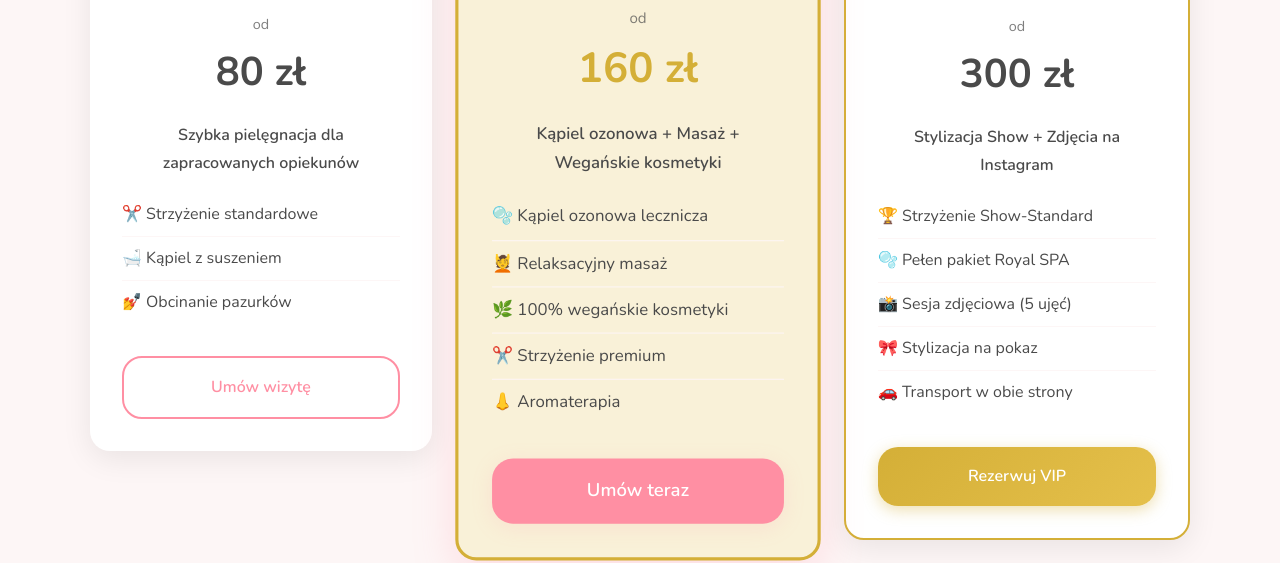
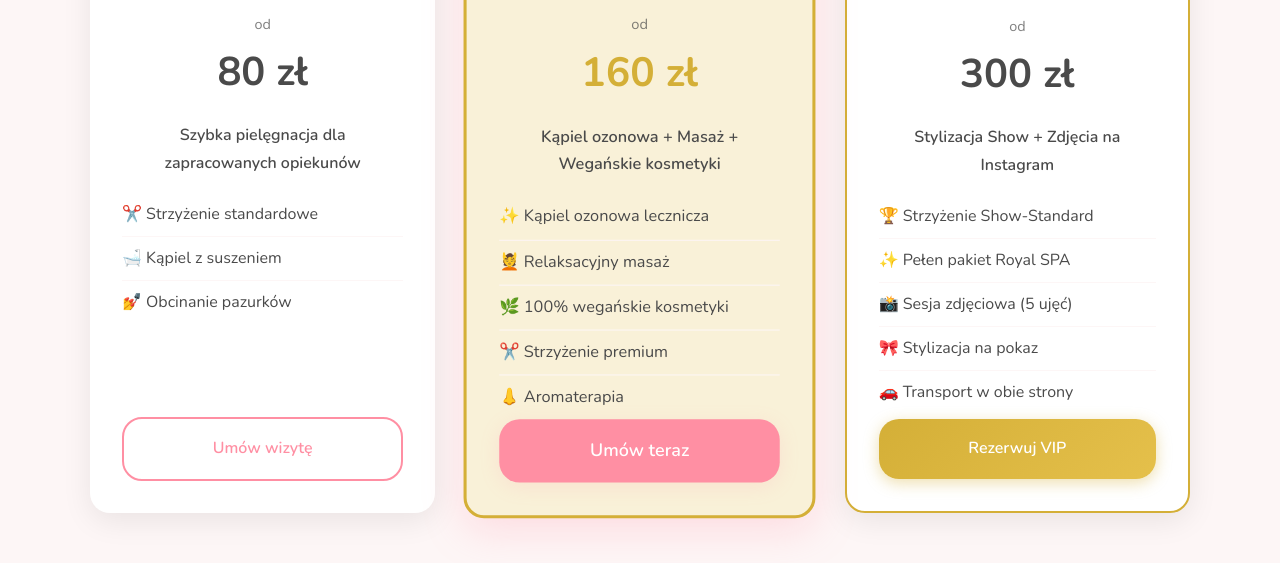
Before and after one commit to progreswwa/puchate-lapki, a plain HTML site: page index.html in a window 1280 px wide. Shown: the part 2029-2592 px from the top of the page. Drawn offline with nearby package versions, Linux system fonts and the light colour scheme.

Commit message:
Bug fixes: emoji icons, CSS Grid for equal cards, pixel perfect alignment

```diff
--- a/css/style.css
+++ b/css/style.css
@@ -362,6 +362,7 @@ body {
     display: flex;
     flex-direction: column;
     gap: var(--spacing-lg);
+    align-items: stretch;
 }
 
 .package {
@@ -460,12 +461,14 @@ body {
     color: var(--text-main);
     margin-bottom: var(--spacing-md);
     font-weight: 600;
+    flex-grow: 0;
+    flex-shrink: 0;
 }
 
 .package__features {
     list-style: none;
     text-align: left;
-    margin-bottom: var(--spacing-lg);
+    margin-bottom: 0;
     flex-grow: 1;
 }
 
@@ -480,6 +483,8 @@ body {
 
 .package>.btn {
     margin-top: auto;
+    flex-shrink: 0;
+    align-self: stretch;
 }
 
 /* ============================================
@@ -600,16 +605,17 @@ body {
     }
 
     .packages {
-        flex-direction: row;
+        display: grid;
+        grid-template-columns: 1fr 1fr 1fr;
         align-items: stretch;
     }
 
     .package {
-        flex: 1;
+        height: 100%;
     }
 
     .package--featured {
-        transform: scale(1.05);
+        transform: scale(1.02);
         z-index: 1;
     }
 
--- a/index.html
+++ b/index.html
@@ -64,7 +64,7 @@
     <!-- DLACZEGO KĄPIEL OZONOWA? - EDUKACJA -->
     <section id="ozone" class="ozone">
         <div class="ozone__container">
-            <div class="ozone__icon">🫧</div>
+            <div class="ozone__icon">✨</div>
             <h2 class="ozone__title">Dlaczego kąpiel ozonowa?</h2>
             <p class="ozone__highlight">Zabija 99% bakterii bez chemii</p>
             <p class="ozone__text">
@@ -113,7 +113,7 @@
                     </div>
                     <p class="package__description">Kąpiel ozonowa + Masaż + Wegańskie kosmetyki</p>
                     <ul class="package__features">
-                        <li>🫧 Kąpiel ozonowa lecznicza</li>
+                        <li>✨ Kąpiel ozonowa lecznicza</li>
                         <li>💆 Relaksacyjny masaż</li>
                         <li>🌿 100% wegańskie kosmetyki</li>
                         <li>✂️ Strzyżenie premium</li>
@@ -135,7 +135,7 @@
                     <p class="package__description">Stylizacja Show + Zdjęcia na Instagram</p>
                     <ul class="package__features">
                         <li>🏆 Strzyżenie Show-Standard</li>
-                        <li>🫧 Pełen pakiet Royal SPA</li>
+                        <li>✨ Pełen pakiet Royal SPA</li>
                         <li>📸 Sesja zdjęciowa (5 ujęć)</li>
                         <li>🎀 Stylizacja na pokaz</li>
                         <li>🚗 Transport w obie strony</li>
```
Also changed, not shown: 1 other file.
